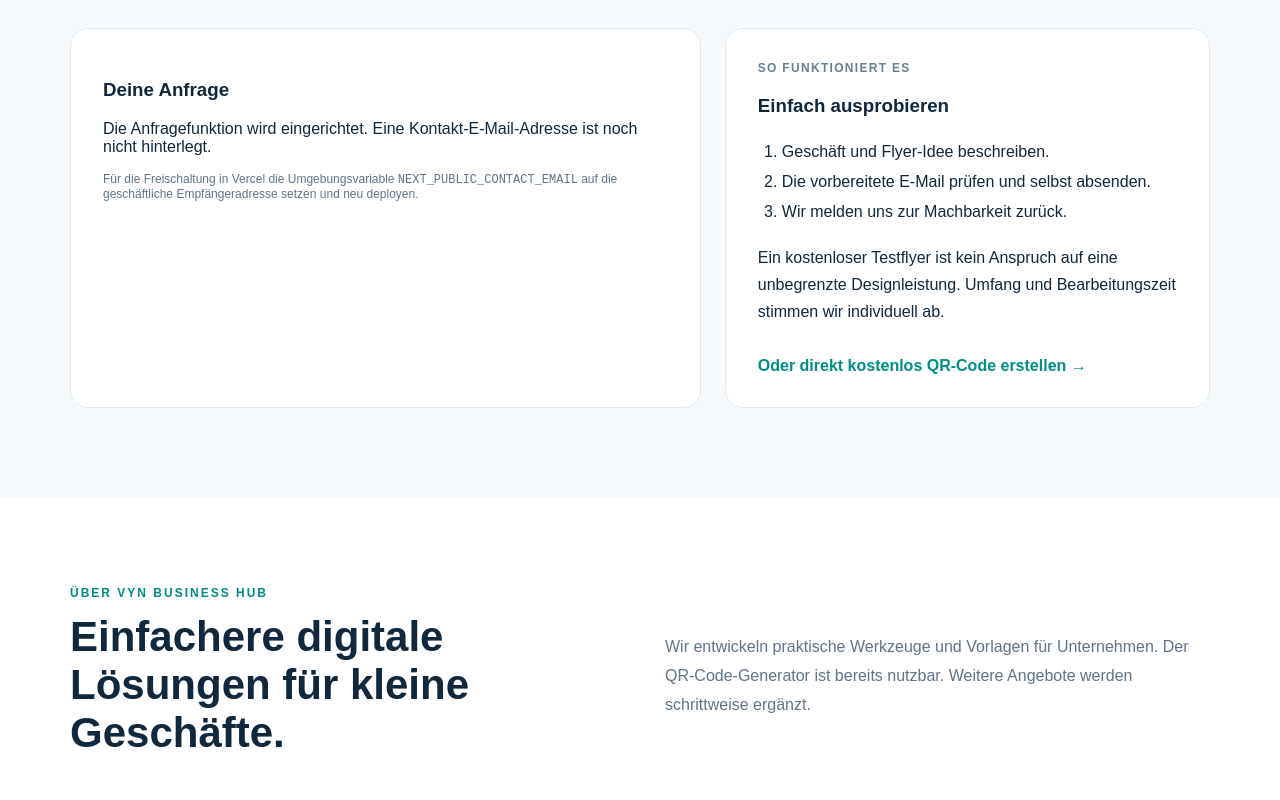
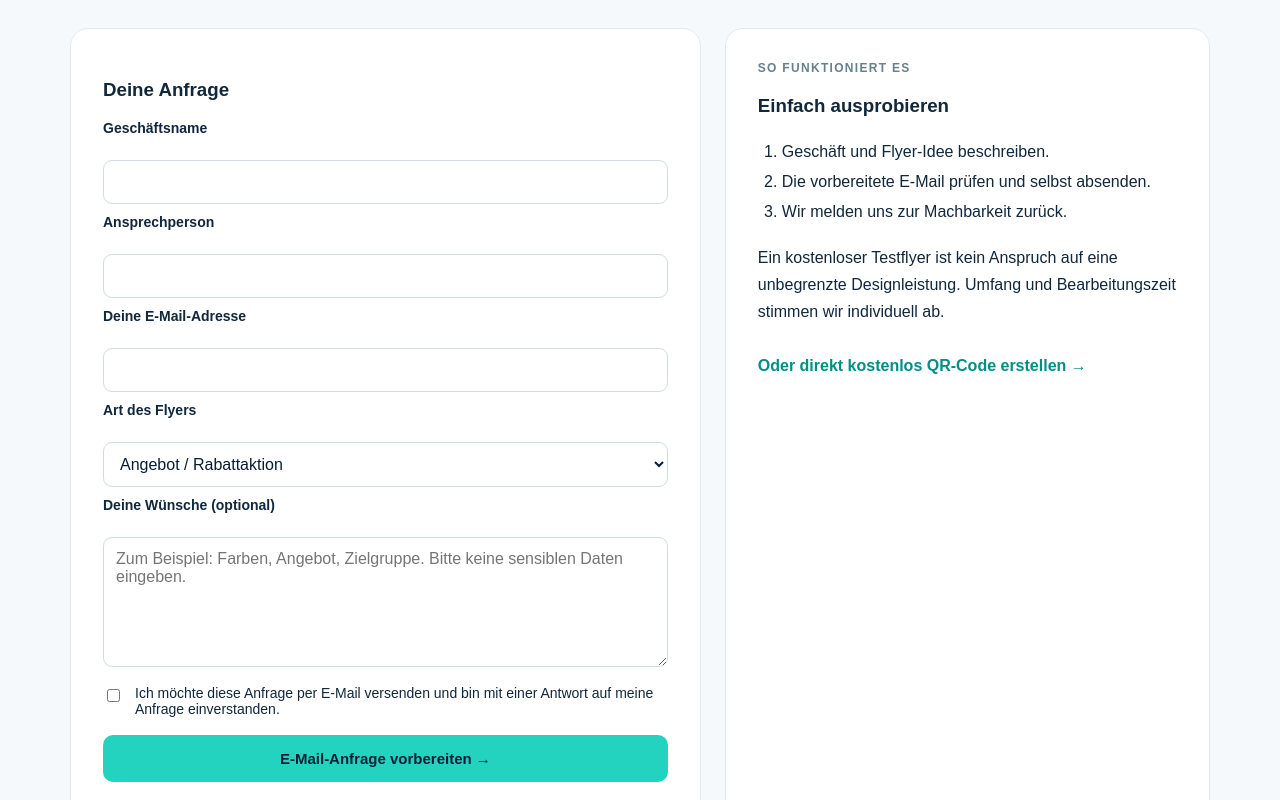
Before and after one commit to Ghoat199/vyn-business-hub, a Next.js app: page / in a window 1280 px wide. Shown: the part 4060-4860 px from the top of the page. Built offline with nearby package versions, Linux system fonts and the light colour scheme.

Commit message:
config: set temporary customer inquiry email fallback

```diff
--- a/app/FlyerInquiry.tsx
+++ b/app/FlyerInquiry.tsx
@@ -1,6 +1,6 @@
 'use client';
 import {useState} from 'react';
-const email=(process.env.NEXT_PUBLIC_CONTACT_EMAIL||'').trim();
+const email=(process.env.NEXT_PUBLIC_CONTACT_EMAIL||'bakerdaniel379@gmail.com').trim();
 export default function FlyerInquiry(){
  const [business,setBusiness]=useState(''),[contact,setContact]=useState(''),[reply,setReply]=useState(''),[type,setType]=useState('Angebot / Rabattaktion'),[details,setDetails]=useState(''),[consent,setConsent]=useState(false);
  function send(e:React.FormEvent<HTMLFormElement>){e.preventDefault();if(!email||!consent)return;const subject='VYN Business Hub: Kostenlosen Testflyer anfragen';const body=['Guten Tag,','ich möchte einen kostenlosen, unverbindlichen Testflyer anfragen.','','Geschäft: '+business,'Ansprechperson: '+contact,'Antwort-E-Mail: '+reply,'Flyer-Art: '+type,'Wünsche: '+(details||'Keine weiteren Angaben'),'','Ich bitte um Rückmeldung zu meiner Anfrage.'].join('\n');window.location.href='mailto:'+email+'?subject='+encodeURIComponent(subject)+'&body='+encodeURIComponent(body)}
```
